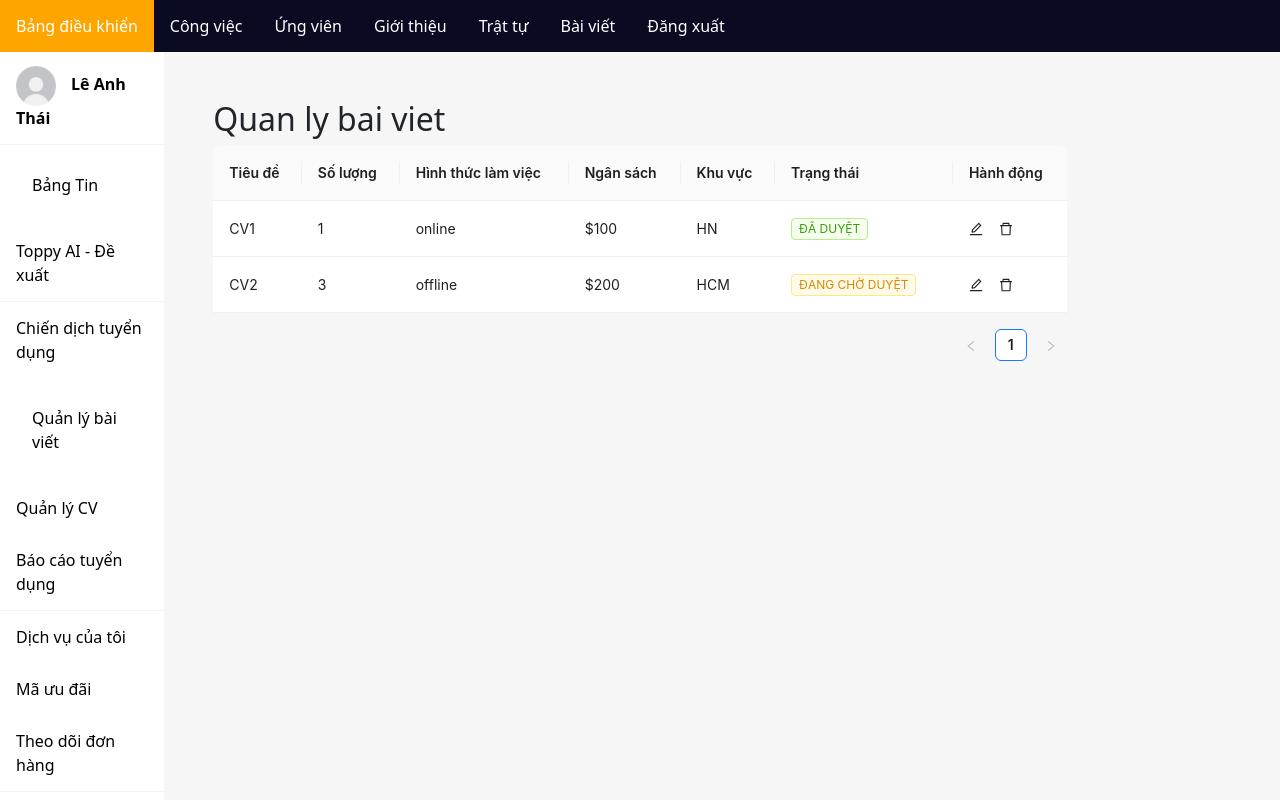
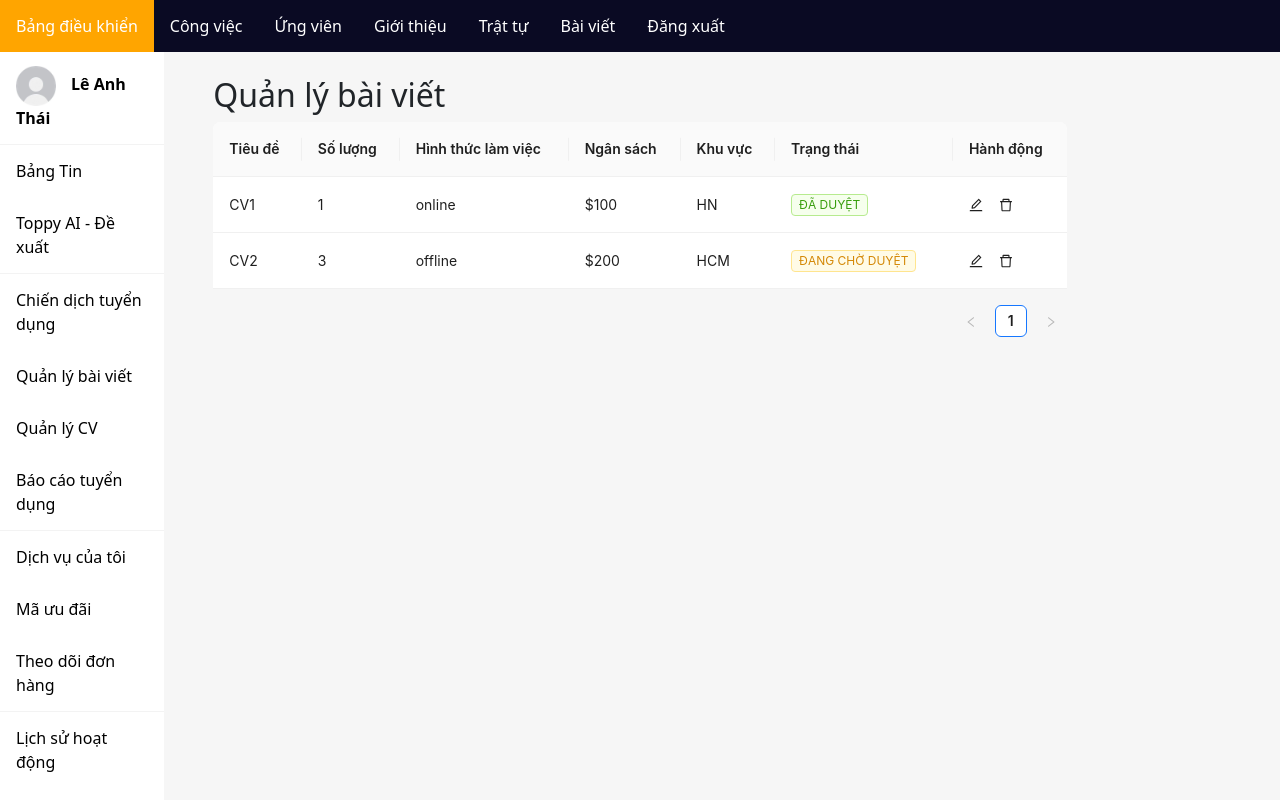
Before and after one commit to vipnua/DATN_SP23_CamelCase, a React (Vite) app: page /posts in a window 1280 px wide. Shown: the top 800 px of the page. Built offline with nearby package versions, Linux system fonts and the light colour scheme.

Commit message:
WXVLT-33 | Update post manage

```diff
--- a/src/components/Posts/PostList.tsx
+++ b/src/components/Posts/PostList.tsx
@@ -88,7 +88,7 @@ const PostList = (props: Props) => {
     ];
     return (
         <>
-            <h2>Quan ly bai viet</h2>
+            <h2 className='mt-0'>Quản lý bài viết</h2>
             <Table columns={columns} dataSource={data} />
         </>
     )
--- a/src/components/layouts/LayoutWebsite/LayoutEmployer.tsx
+++ b/src/components/layouts/LayoutWebsite/LayoutEmployer.tsx
@@ -14,7 +14,7 @@ const LayoutEmployer = (props: Props) => {
                 <Sidebar />
                 {/* Content */}
                 <div className="col-sm-6 col-xl-8">
-                    <div className="mt-5">
+                    <div className="mt-4">
                         <Outlet />
                     </div>
 
--- a/src/components/layouts/layoutComponent/Sidebar.tsx
+++ b/src/components/layouts/layoutComponent/Sidebar.tsx
@@ -16,7 +16,7 @@ const Sidebar = (props: Props) => {
                     </li>
                     <li className="nav-item">
                         <NavLink to={'/'}>
-                            <a className=""> Bảng Tin</a>
+                            Bảng Tin
                         </NavLink>
                     </li>
                     <li className="nav-item" style={{ borderBottom: '1px solid #f3f3f3' }}>
@@ -27,7 +27,7 @@ const Sidebar = (props: Props) => {
                     </li>
                     <li className="nav-item">
                         <NavLink to={'/posts'}>
-                            <a className="nav">Quản lý bài viết</a>
+                            Quản lý bài viết
                         </NavLink>
                     </li>
                     <li className="nav-item">
```
